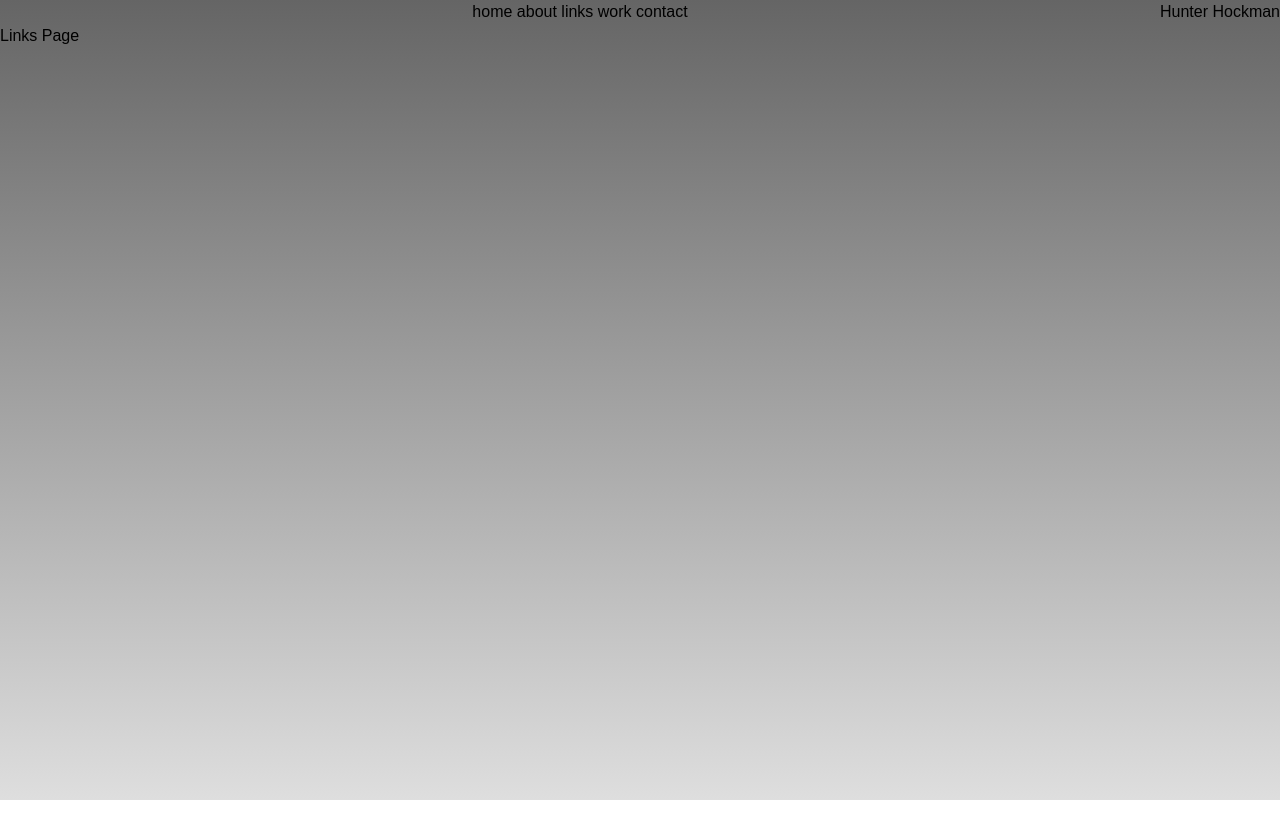
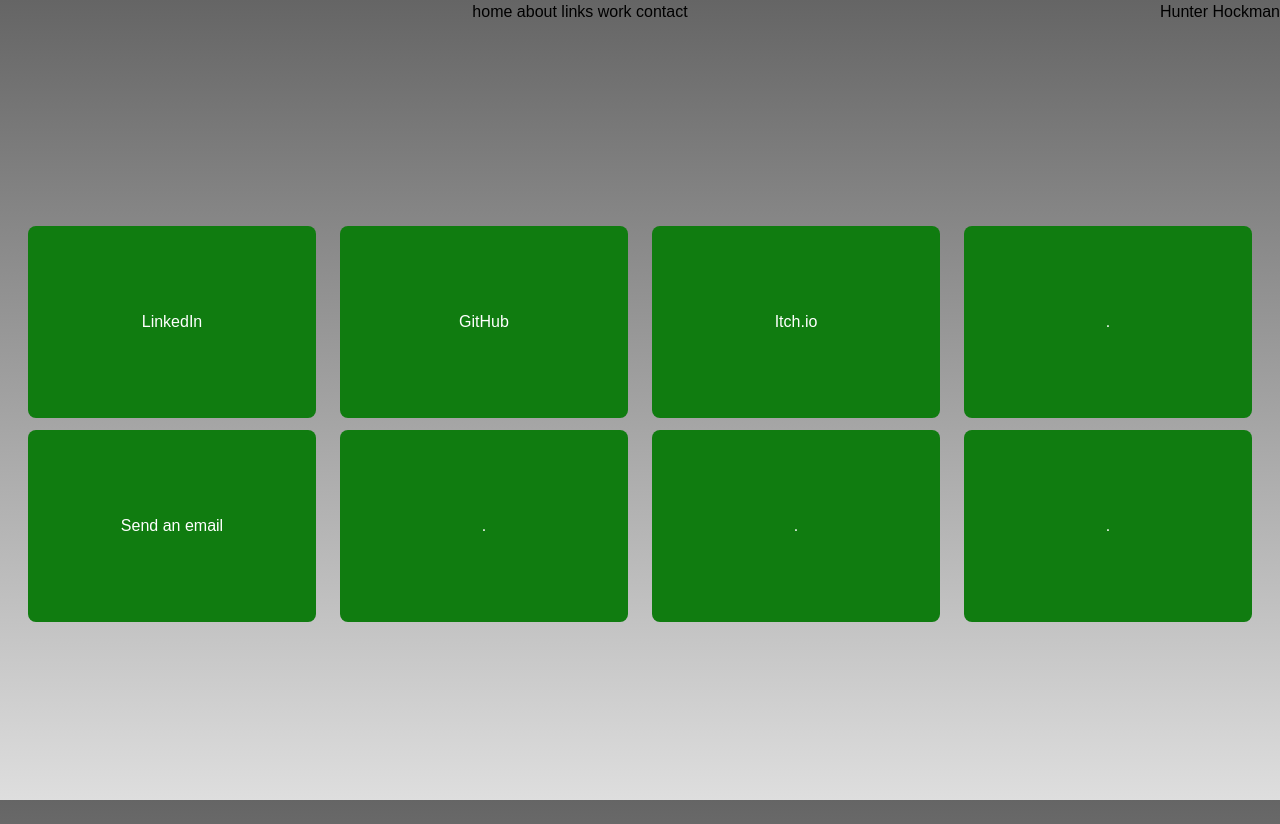
Before and after one commit to Anti-Loli/Portfolio, a Next.js app: page /links in a window 1280 px wide. Before the commit the page ends 800 px from the top, so only its background shows below. Built offline with nearby package versions, Linux system fonts and the light colour scheme.

Commit message:
Layout for Links completed, Started About page layout

```diff
--- a/src/app/about/page.tsx
+++ b/src/app/about/page.tsx
@@ -1,10 +1,10 @@
+import Profile from "../components/Profile";
 
 export default function About(){
     return (
-    <div>
 
-      About Page
-
-    </div>
+    <main className="flex justify-center items-center h-screen">
+      <Profile username="Paul" />
+    </main>
   );
 }
--- /dev/null
+++ b/src/app/components/Profile.tsx
@@ -0,0 +1,28 @@
+import Button from "../components/Button";
+
+export default function XboxProfile({ username }: { username: string }) {
+  return (
+    <div className="flex flex-col items-center justify-center p-6 bg-white rounded-2xl shadow-md hover:shadow-lg transition-shadow duration-300 w-64">
+
+      <div className="flex flex-row gap-2 mb-4">
+        <Button className="w-12 h-8 bg-[#107C10] text-white rounded-lg cursor-pointer text-base text-base block m-3">
+          .
+        </Button>
+
+        <Button href = "/about(personal)">
+          .
+        </Button>
+      </div>
+
+
+      <div className="flex flex-row gap-2 mb-4">
+        Green box
+
+        Profile box
+      </div>
+
+    </div>
+
+
+  );
+}
--- a/src/app/links/page.tsx
+++ b/src/app/links/page.tsx
@@ -1,11 +1,57 @@
+import Button from "../components/Button";
 
 export default function Links(){
     return (
-    <div>
+    <main className="flex justify-center items-center h-screen">
 
-      Links Page
+          <div>
 
+          <Button>
+            LinkedIn
+          </Button>
 
-    </div>
+          <Button>
+            Send an email
+          </Button>
+
+         </div>
+
+         <div>
+
+          <Button>
+            GitHub
+          </Button>
+
+          <Button>
+            .
+          </Button>
+
+         </div>
+
+         <div>
+
+          <Button>
+            Itch.io
+          </Button>
+
+          <Button>
+            .
+          </Button>
+
+         </div>
+
+         <div>
+
+          <Button>
+            .
+          </Button>
+
+          <Button>
+            .
+          </Button>
+
+         </div>
+
+        </main>
   );
 }
```
